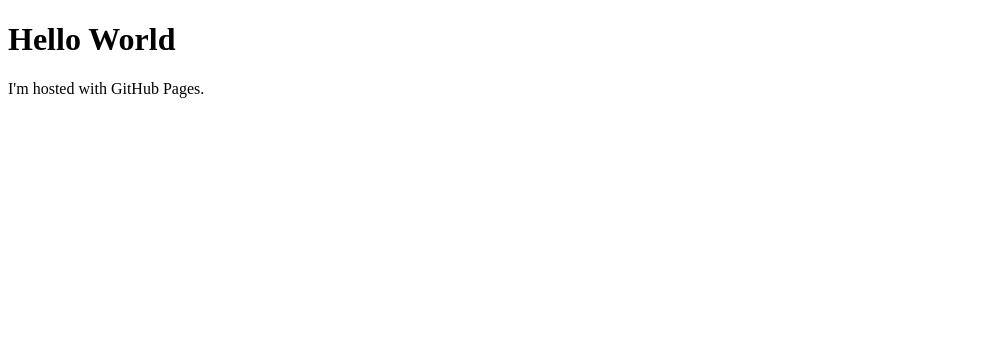
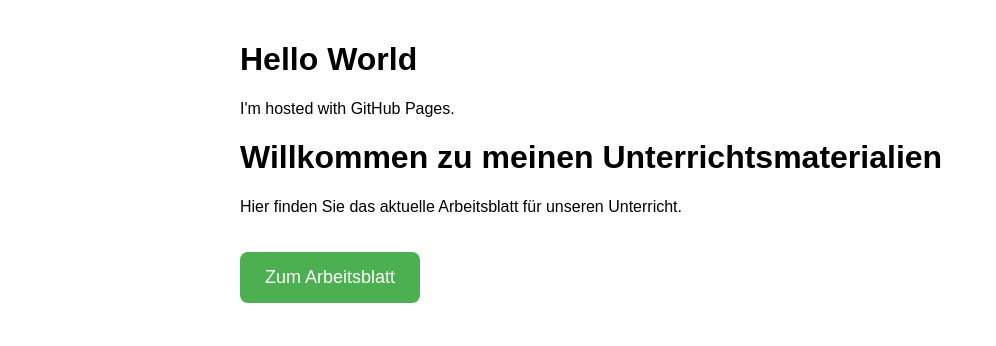
Before and after one commit to Silas-Hartmann/Silas-Hartmann.github.io, a plain HTML site: page index.html in a window 1280 px wide. Shown: the whole page, without its empty margins (0-996 px from the left). Drawn offline with Linux system fonts and the light colour scheme.

Commit message:
Update index.html

```diff
--- a/index.html
+++ b/index.html
@@ -1,7 +1,40 @@
 <!DOCTYPE html>
 <html>
+<html lang="de">
+<head>
+    <meta charset="UTF-8">
+    <meta name="viewport" content="width=device-width, initial-scale=1.0">
+    <title>Unterrichtsmaterialien</title>
+    <style>
+        body {
+            font-family: Arial, sans-serif;
+            max-width: 800px;
+            margin: 0 auto;
+            padding: 20px;
+        }
+        .button {
+            display: inline-block;
+            background-color: #4CAF50;
+            color: white;
+            padding: 15px 25px;
+            text-align: center;
+            text-decoration: none;
+            font-size: 18px;
+            margin: 20px 0;
+            border-radius: 8px;
+            transition: background-color 0.3s;
+        }
+        .button:hover {
+            background-color: #45a049;
+        }
+    </style>
+</head>
 <body>
 <h1>Hello World</h1>
 <p>I'm hosted with GitHub Pages.</p>
+    <h1>Willkommen zu meinen Unterrichtsmaterialien</h1>
+    <p>Hier finden Sie das aktuelle Arbeitsblatt für unseren Unterricht.</p>
+
+    <a href="arbeitsblatt.html" class="button">Zum Arbeitsblatt</a>
 </body>
 </html>
```
